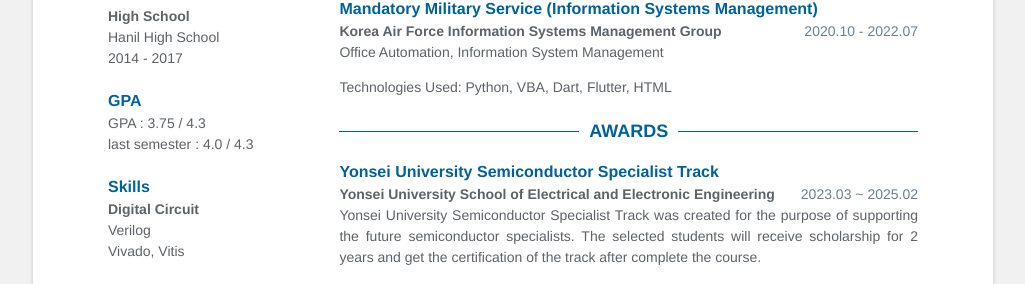
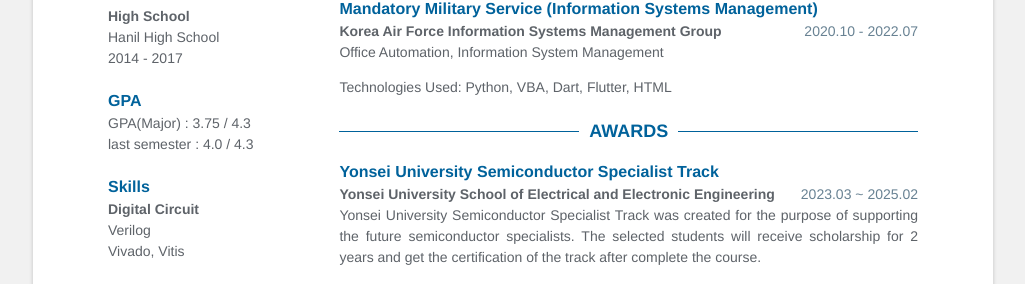
Before and after one commit to klue980/klue980.github.io, a Jekyll site: the page built from index.html, in a window 1280 px wide. Shown: the part 497-781 px from the top of the page, without its empty margins (127-1152 px from the left). Built offline with Jekyll 4.4.1, drawn with Linux system fonts in a browser that asks for light colours.

Commit message:
add major

```diff
--- a/_data/data.yml
+++ b/_data/data.yml
@@ -26,7 +26,7 @@
     university: Hanil High School
 
 GPA:
-  - idiom: "GPA : 3.75 / 4.3"
+  - idiom: "GPA(Major) : 3.75 / 4.3"
   - idiom: "last semester : 4.0 / 4.3"
 
 skills:
```
